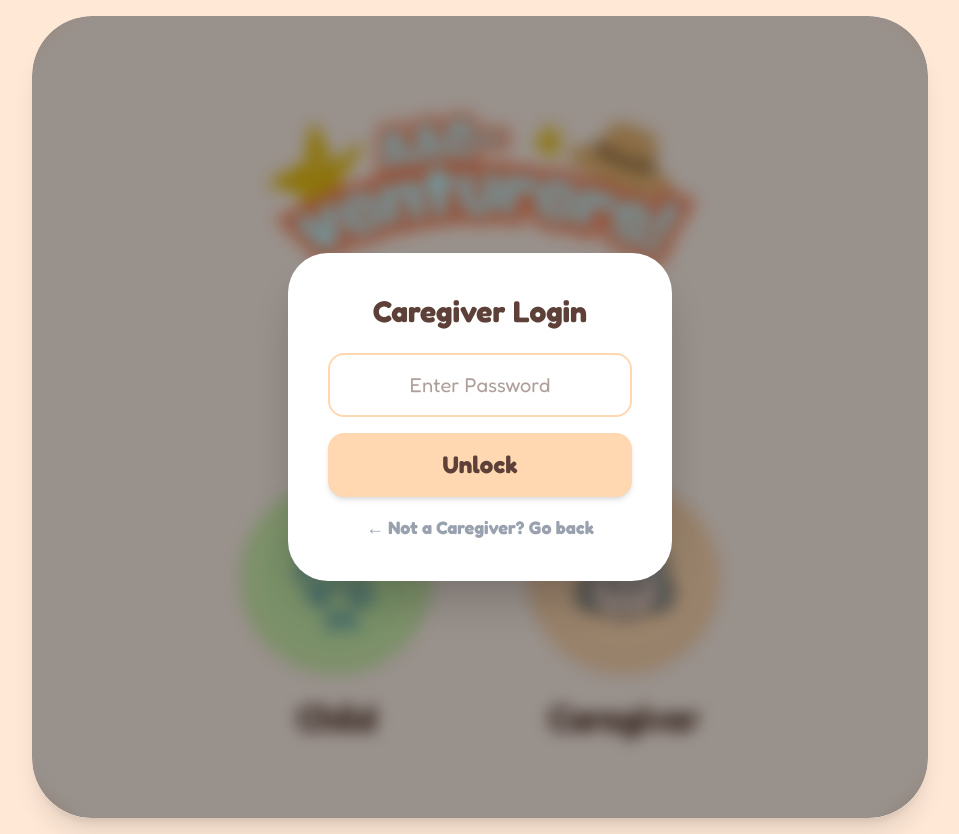
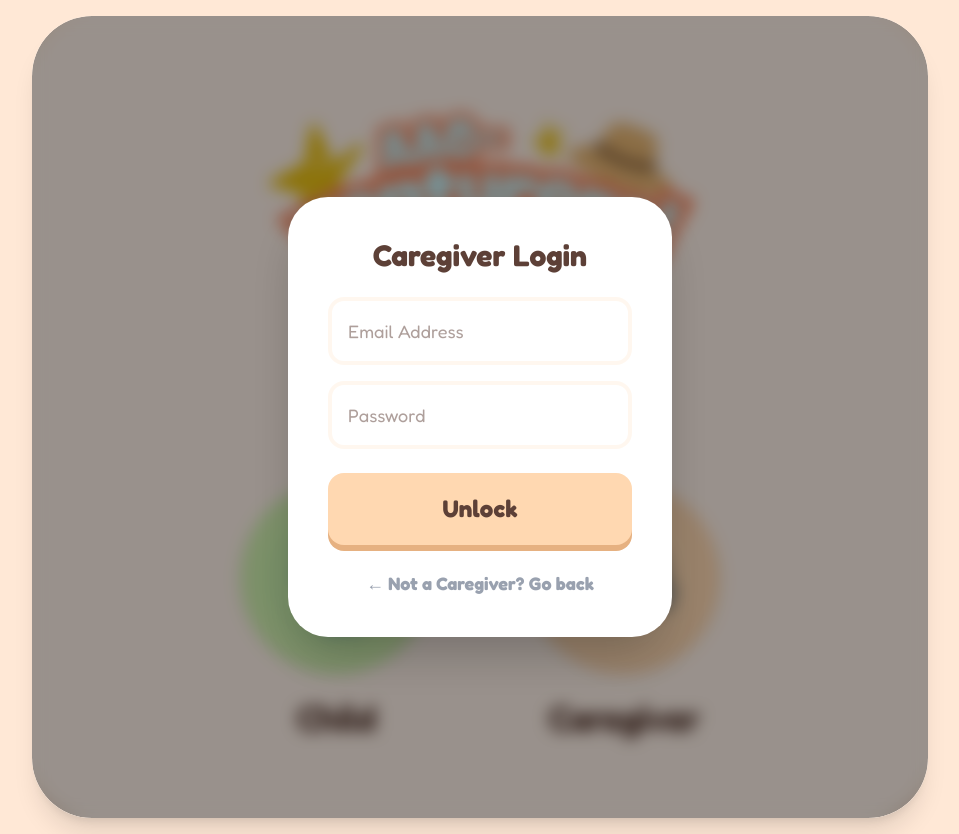
Before and after one commit to BuffWuff1712/AAC-Venturers, a Next.js app: page / in a window 1280 px wide. Both pictures are taken after a click on the button "Caregiver". Shown: the whole page, without its empty margins (160-1119 px from the left). Built offline with nearby package versions, Linux system fonts and the light colour scheme.

Commit message:
add in username login for caregiver

```diff
--- a/src/pages/index.js
+++ b/src/pages/index.js
@@ -6,47 +6,56 @@ import ProfileButton from "@/components/ProfileButton";
 
 const Home = () => {
   const router = useRouter();
+
+  // Modal & Input States
   const [isModalOpen, setIsModalOpen] = useState(false);
+  const [email, setEmail] = useState("");
   const [password, setPassword] = useState("");
+
   const [error, setError] = useState("");
-  const [successMessage, setSuccessMessage] = useState(""); // State for success popups
+  const [successMessage, setSuccessMessage] = useState("");
 
-  const handleCaregiverClick = () => {
-    setIsModalOpen(true);
+  // ── MOCK CAREGIVER LOGIN ──────────────────────────────────────────
+  const handleCaregiverLogin = (e) => {
+    e.preventDefault();
     setError("");
-  };
 
-  const handlePasswordSubmit = (e) => {
-    e.preventDefault();
-    if (password === "1234") {
-      setError("");
-      setIsModalOpen(false); // Close login modal
-      setSuccessMessage("Access Granted!"); // Show success popup
-      setPassword("");
+    // Matches the credentials your team requested
+    if (email === "teacher@example.com" && password === "demo123") {
+      // Simulate saving a session token
+      localStorage.setItem("token", "demo-session-token");
+      localStorage.setItem("userRole", "caregiver");
+
+      setIsModalOpen(false);
+      setSuccessMessage("Access Granted!");
     } else {
-      setError("Wrong password, try again!");
-      setPassword("");
+      setError("Invalid email or password. Hint: teacher@example.com / demo123");
     }
   };
 
+  // ── MOCK CHILD LOGIN ──────────────────────────────────────────────
   const handleChildClick = () => {
+    // Simulate child session
+    localStorage.setItem("token", "demo-session-token");
+    localStorage.setItem("userRole", "child");
     setSuccessMessage("Welcome AAC-Venturer!");
   };
 
   return (
-    <div className="flex min-h-screen items-center justify-center bg-page-peach p-4">
+    <div className="flex min-h-screen items-center justify-center bg-page-peach p-4 font-fredoka">
       <div className="w-full max-w-4xl rounded-[60px] bg-[#FFF2E9] p-12 text-center shadow-xl md:p-20 relative overflow-hidden">
 
-        {/* Header Section */}
+        {/* Logo Section */}
         <div className="flex justify-center mb-8">
           <Image src="/images/logo.png" alt="Logo" width={450} height={200} className="h-auto w-full max-w-md" />
         </div>
+
         <div className="mb-12">
           <h1 className="text-6xl font-bold mb-2 text-text-brown">Welcome!</h1>
           <p className="text-3xl font-semibold opacity-80 text-text-brown">Select Profile</p>
         </div>
 
-        {/* Profiles */}
+        {/* Profile Selection */}
         <div className="flex flex-col items-center justify-center gap-12 sm:flex-row sm:gap-24">
           <ProfileButton
             label="Child"
@@ -58,35 +67,48 @@ const Home = () => {
             label="Caregiver"
             avatarSrc="/images/caregiver.png"
             bgColorClass="bg-caregiver-peach"
-            onClick={handleCaregiverClick}
+            onClick={() => setIsModalOpen(true)}
           />
         </div>
 
-        {/* --- PASSWORD LOGIN MODAL --- */}
+        {/* --- CAREGIVER LOGIN MODAL --- */}
         {isModalOpen && (
-          <div className="absolute inset-0 z-50 flex items-center justify-center bg-black/40 backdrop-blur-sm">
-            <div className="w-full max-w-sm rounded-[40px] bg-white p-10 shadow-2xl scale-in-center">
-              <h2 className="text-3xl font-bold mb-6 text-text-brown">Caregiver Login</h2>
-              <form onSubmit={handlePasswordSubmit} className="flex flex-col gap-4">
-                {error && <div className="text-red-500 font-bold bg-red-50 py-2 rounded-lg text-sm">{error}</div>}
+          <div className="absolute inset-0 z-50 flex items-center justify-center bg-black/40 backdrop-blur-sm p-4">
+            <div className="w-full max-w-sm rounded-[40px] bg-white p-10 shadow-2xl animate-in zoom-in duration-200">
+              <h2 className="text-3xl font-bold mb-6 text-text-brown text-center">Caregiver Login</h2>
+
+              <form onSubmit={handleCaregiverLogin} className="flex flex-col gap-4">
+                {error && <div className="text-red-500 font-bold bg-red-50 p-3 rounded-2xl text-sm border-2 border-red-100">{error}</div>}
+
+                <input
+                  type="email"
+                  placeholder="Email Address"
+                  className="rounded-2xl border-4 border-caregiver-peach/20 p-4 text-lg focus:border-caregiver-peach focus:outline-none transition-all"
+                  value={email}
+                  onChange={(e) => setEmail(e.target.value)}
+                  required
+                />
+
                 <input
                   type="password"
-                  placeholder="Enter Password"
-                  className={`rounded-2xl border-2 p-4 text-center text-xl focus:outline-none ${error ? 'border-red-400 bg-red-50' : 'border-caregiver-peach'}`}
+                  placeholder="Password"
+                  className="rounded-2xl border-4 border-caregiver-peach/20 p-4 text-lg focus:border-caregiver-peach focus:outline-none transition-all"
                   value={password}
-                  onChange={(e) => { setPassword(e.target.value); if (error) setError(""); }}
-                  autoFocus
+                  onChange={(e) => setPassword(e.target.value)}
+                  required
                 />
-                <button type="submit" className="rounded-2xl bg-caregiver-peach p-4 text-2xl font-black text-text-brown hover:brightness-95 shadow-md">Unlock</button>
-                {/* Styled as a "Back" button */}
+
+                <button
+                  type="submit"
+                  className="rounded-2xl bg-caregiver-peach mt-2 p-5 text-2xl font-black text-text-brown hover:brightness-95 shadow-[0_6px_0_#e6b181] active:shadow-none active:translate-y-1 transition-all"
+                >
+                  Unlock
+                </button>
+
                 <button
                   type="button"
-                  onClick={() => {
-                    setIsModalOpen(false);
-                    setPassword("");
-                    setError("");
-                  }}
-                  className="text-lg font-bold text-gray-400 hover:text-text-brown transition-colors"
+                  onClick={() => { setIsModalOpen(false); setError(""); }}
+                  className="text-lg font-bold text-gray-400 hover:text-text-brown mt-2"
                 >
                   ← Not a Caregiver? Go back
                 </button>
@@ -95,32 +117,19 @@ const Home = () => {
           </div>
         )}
 
-        {/* --- REUSABLE SUCCESS MODAL --- */}
+        {/* --- SUCCESS MODAL --- */}
         {successMessage && (
-          <div className="absolute inset-0 z-[60] flex items-center justify-center bg-black/40 backdrop-blur-md">
-            <div className="w-full max-w-sm rounded-[40px] bg-white p-12 shadow-2xl text-center border-4 border-child-green animate-in fade-in zoom-in duration-300">
-              <div className="text-6xl mb-4">🌟</div>
-              <h2 className="text-4xl font-black text-text-brown mb-6">
-                {successMessage}
-              </h2>
+          <div className="absolute inset-0 z-[60] flex items-center justify-center bg-black/40 backdrop-blur-md p-4">
+            <div className="w-full max-w-sm rounded-[60px] bg-white p-12 shadow-2xl text-center border-8 border-child-green animate-in fade-in zoom-in duration-300">
+              <div className="text-7xl mb-4">🌟</div>
+              <h2 className="text-4xl font-black text-text-brown mb-8">{successMessage}</h2>
 
-              <div className="flex flex-col gap-4">
               <button
                 onClick={() => {
-                    // 1. Check if it's the Child profile
-                    if (successMessage === "Welcome AAC-Venturer!") {
-                      router.push("/scenarios");
-                    }
-                    // 2. Check if it's the Caregiver profile
-                    else if (successMessage === "Access Granted!") {
-                      router.push("/ManageScenario");
-                    }
-                    // 3. Fallback to just closing the modal
-                    else {
-                      setSuccessMessage("");
-                    }
+                  if (successMessage.includes("Venturer")) router.push("/scenarios");
+                  else router.push("/ManageScenario");
                 }}
-                  className="w-full rounded-2xl bg-child-green p-4 text-2xl font-black text-text-brown hover:brightness-95 shadow-lg active:scale-95 transition-all"
+                className="w-full rounded-3xl bg-child-green p-6 text-3xl font-black text-text-brown hover:brightness-95 shadow-[0_8px_0_#92c45e] active:shadow-none active:translate-y-2 transition-all"
               >
                 Let&apos;s Go!
               </button>
@@ -128,11 +137,11 @@ const Home = () => {
               {/* New "Go Back" Button */}
               <button
                 onClick={() => setSuccessMessage("")}
-                  className="text-lg font-bold text-gray-400 hover:text-text-brown transition-colors"
+                className="text-lg font-bold text-gray-400 hover:text-text-brown transition-colors mt-2"
               >
                 ← Wrong profile? Go back
               </button>
-              </div>
+
             </div>
           </div>
         )}
--- a/src/pages/scenarios.js
+++ b/src/pages/scenarios.js
@@ -27,13 +27,14 @@ const ScenariosPage = () => {
         <span className="text-2xl">←</span> Back
       </button>
 
-      {/* ── Settings button (top-right) ─────────────────────────────────────── */}
+      {/* ── Settings button (top-right) ───────────────────────────────────────
       <button
         onClick={() => router.push("/settings")}
         className="absolute top-6 right-6 flex items-center gap-2 bg-white px-6 py-3 rounded-2xl font-black text-text-brown shadow-[0_4px_0_#e5e7eb] hover:shadow-none hover:translate-y-[4px] active:scale-95 transition-all"
       >
         ⚙️ Settings
       </button>
+      */}
 
       {/* ── XP bar ─────────────────────────────────────────────────────────── */}
       <div className="w-full max-w-2xl bg-white rounded-full p-2 shadow-md border-4 border-white mb-10 mt-16 relative">
```
Lines whose indentation alone changed are shown as unchanged.
